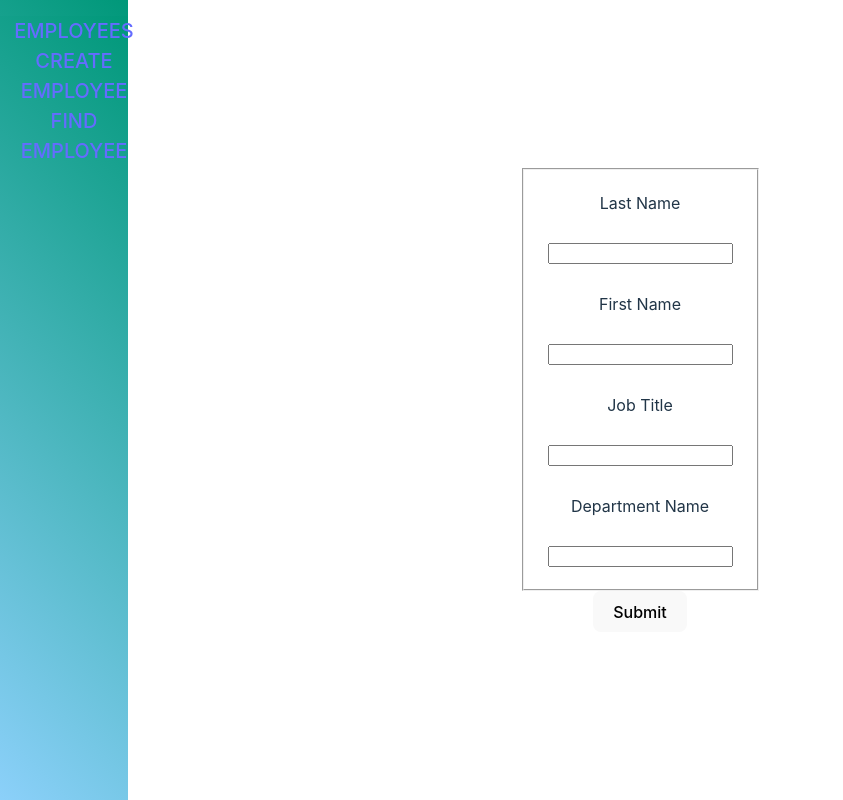
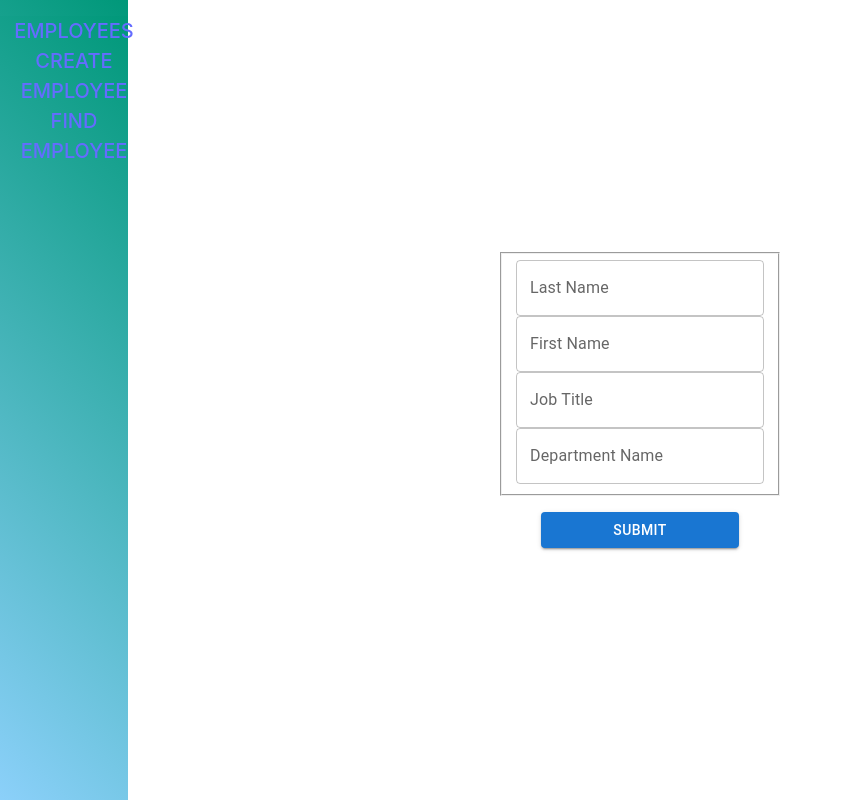
Before and after one commit to simonamiha/timesheet, a React (Vite) app in the folder TimesheetFE/: page /CreateEmployee in a window 1280 px wide. Shown: the whole page, without its empty margins (0-843 px from the left). Built offline with nearby package versions, Linux system fonts and the light colour scheme.

Commit message:
Added Material UI and changed input form in CreateEmployee. Cleaned up some unneccessary code. Working on the UI of Employee comp.

```diff
--- a/TimesheetFE/package.json
+++ b/TimesheetFE/package.json
@@ -10,6 +10,9 @@
     "preview": "vite preview"
   },
   "dependencies": {
+    "@emotion/react": "^11.11.1",
+    "@emotion/styled": "^11.11.0",
+    "@mui/material": "^5.14.10",
     "react": "^18.2.0",
     "react-dom": "^18.2.0",
     "react-router-dom": "^6.16.0"
--- a/TimesheetFE/src/App.jsx
+++ b/TimesheetFE/src/App.jsx
@@ -1,17 +1,11 @@
 import { useState } from 'react'
 import './App.css'
-import Employee from './Employee';
 import Navbar from './Navbar';
 import './Navbar.css'
 
 export default function App() {
 
-  const [isShown, setIsShown] = useState(false);
   const [query, setQuery] = useState("");
-
-  const handleClick = event => {
-    setIsShown(current => !current);
-  }
 
   return (
       <div>
--- a/TimesheetFE/src/CreateEmployee.jsx
+++ b/TimesheetFE/src/CreateEmployee.jsx
@@ -1,4 +1,7 @@
 import { useState } from "react";
+import Button from '@mui/material/Button';
+import Box from '@mui/material/Box';
+import TextField from '@mui/material/TextField';
 
 const CreateEmployee = () => {
     const [lastName, setLastName] = useState(null);
@@ -35,22 +38,19 @@ const CreateEmployee = () => {
     };
 
     return (
-        <div>
-            <form onSubmit={handleSubmit}>
-                <fieldset>
-                <p>Last Name</p>
-                <input className = 'input-smecher' value={lastName} onChange={(event) => setLastName(event.target.value)}/>
-                <p>First Name</p>
-                <input className = 'input-smecher' value={firstName} onChange={(event) => setFirstName(event.target.value)}/>
-                <p>Job Title</p>
-                <input className = 'input-smecher' value={jobTitle} onChange={(event) => setJobTitle(event.target.value)}/>
-                <p>Department Name</p>
-                <input className = 'input-smecher' value={departmentName} onChange={(event) => setDepartmentName(event.target.value)}/>
-                </fieldset>
-                <button type = "submit">Submit</button>
-            </form>
-        </div>
+        <Box component="form" onSubmit={handleSubmit} sx={{ '& > :not(style)': { m: 1, width: '25ch' }, }}
+            noValidate
+            autoComplete="off"
+        >
+            <fieldset>
+                <TextField id="outlined-basic" label="Last Name" variant="outlined" value={lastName} onChange={(event) => setLastName(event.target.value)} />
+                <TextField id="outlined-basic" label="First Name" variant="outlined" value={firstName} onChange={(event) => setFirstName(event.target.value)} />
+                <TextField id="outlined-basic" label="Job Title" variant="outlined" value={jobTitle} onChange={(event) => setJobTitle(event.target.value)} />
+                <TextField id="outlined-basic" label="Department Name" variant="outlined" value={departmentName} onChange={(event) => setDepartmentName(event.target.value)} />
+            </fieldset>
+            <Button type="submit" variant="contained">Submit</Button>
+        </Box>
     )
-  }
+}
 
-  export default CreateEmployee;
+export default CreateEmployee;
--- a/TimesheetFE/src/Employee.jsx
+++ b/TimesheetFE/src/Employee.jsx
@@ -40,6 +40,10 @@ const Employee = ({ id }) => {
           </tr>
         </tbody>
       </table>
+
+      <h1>{employee.lastName} {employee.firstName} ({employee.employeeId})</h1>
+      <h2>Job Title: {employee.jobTitle}</h2>
+      <h2>Department: {employee.departmentName}</h2>
     </div>
   )
 }
```
Also changed, not shown: 1 other file (tests, documents, lock files or other folders).
